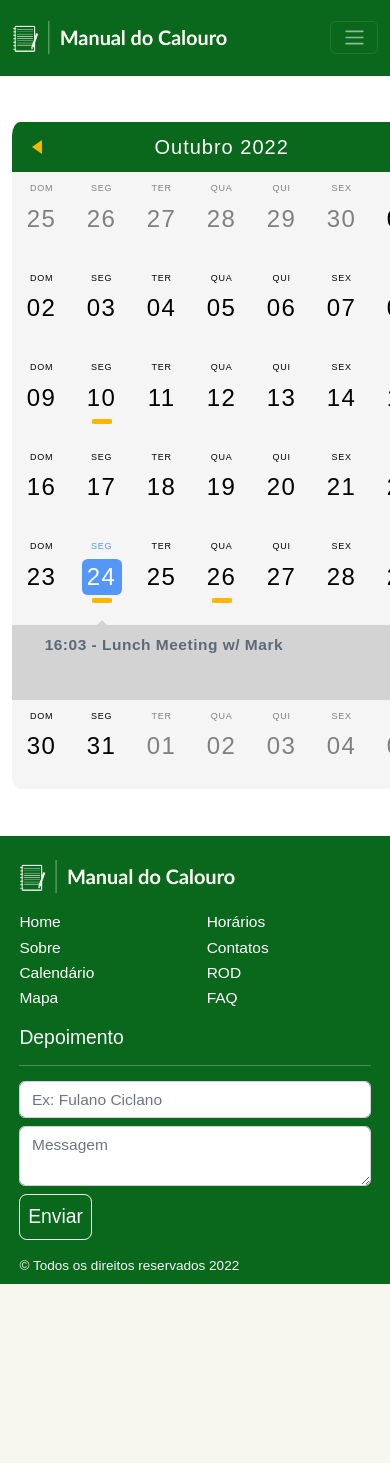
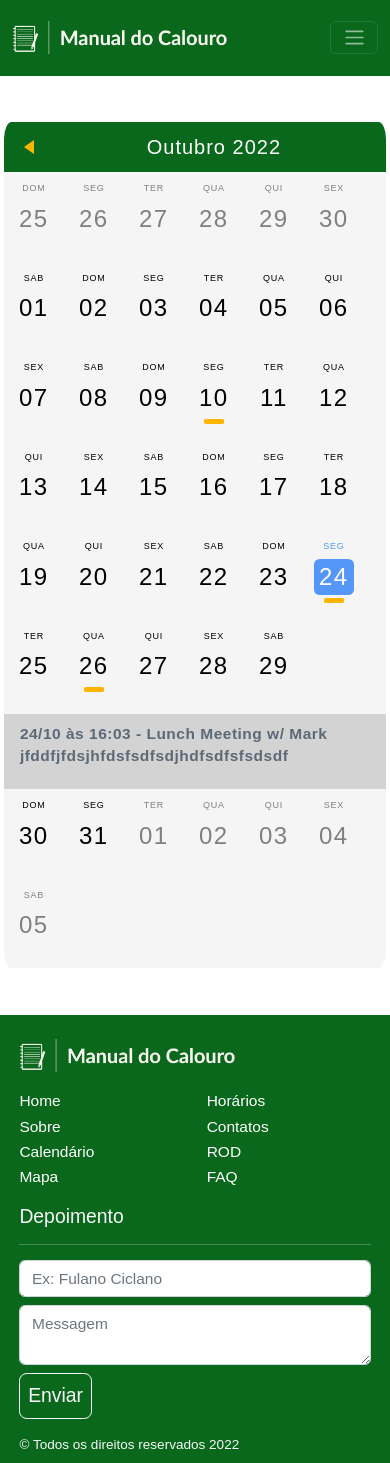
Before and after one commit to RiffXS/manual-do-calouro-v2, a PHP site: page /calendar in a window 390 px wide. Before the commit the page ends 1284 px from the top, so only its background shows below. Run offline with PHP 8.4, Linux system fonts and the light colour scheme; style sheets or scripts are compiled from the project's sources; some libraries are stand-ins or nearby versions.

Commit message:
Update responsividade do calendário

```diff
--- a/resources/css/calendario.css
+++ b/resources/css/calendario.css
@@ -24,7 +24,8 @@ body {
   -webkit-transform: translate3d(0, 0, 0);
   -moz-transform: translate3d(0, 0, 0);
   transform: translate3d(0, 0, 0);
-  width: 420px;
+  max-width: 420px;
+  min-width: 300px;
   height: 100%;
   overflow: hidden;
   margin:0 auto;
@@ -86,6 +87,7 @@ body {
 .month {
   /*overflow: hidden;*/
   opacity: 0;
+  background: whitesmoke;
 }
 
 .month.new {
@@ -123,6 +125,7 @@ body {
 
 .week {
   background: whitesmoke;
+  display: inline;
 }
 
 .day {
@@ -263,16 +266,11 @@ body {
 }
 
 .event-category {
-  height: 10px;
-  width: 10px;
-  display: inline-block;
-  margin: 6px 0 0;
-  vertical-align: top;
+  display: none;
 }
 
 .event span {
   display: inline-block;
-  padding: 0 0 0 7px;
 }
 
 .legend {
--- a/resources/js/calendario.js
+++ b/resources/js/calendario.js
@@ -293,6 +293,8 @@
 
             //Create the arrow
             var arrow = createElement("div", "arrow");
+            arrow.classList.add("d-none");
+            arrow.classList.add("d-sm-block");
 
             //Create the event wrapper
 
@@ -324,7 +326,9 @@
             var div = createElement("div", "event");
             var square = createElement("div", "event-category " + ev.color);
             var data = new Date(ev.eventTime);
-            data = `${data.getHours()}:${(data.getMinutes()<10?'0':'') + data.getMinutes()}`;
+
+            data = `${(data.getDate()<10?'0':'') + data.getDate()}/${(data.getMonth()<9?'0':'') + (data.getMonth() + 1)} às ${data.getHours()}:${(data.getMinutes()<10?'0':'') + data.getMinutes()}`;
+
             var span = createElement("span", "", `${data} - ${ev.eventName}`);
 
             div.appendChild(square);
@@ -416,7 +420,7 @@
             eventTime: "2022-10-10 18:00:00"
         },
         {
-            eventName: "Lunch Meeting w/ Mark",
+            eventName: "Lunch Meeting w/ Mark jfddfjfdsjhfdsfsdfsdjhdfsdfsfsdsdf",
             eventTime: "2022-10-24 16:03:00"
         },
         {
--- a/resources/view/pages/calendar.html
+++ b/resources/view/pages/calendar.html
@@ -1,5 +1,5 @@
 <!-- Conteudo da pagina -->
-<section class="container my-5">
+<section class="mx-1 my-5">
     <link rel="stylesheet" href="{{URL}}/resources/css/calendario.css">
     <div id="calendar"></div>
     <script src="https://cdnjs.cloudflare.com/ajax/libs/moment.js/2.5.1/moment.min.js"></script>
```
